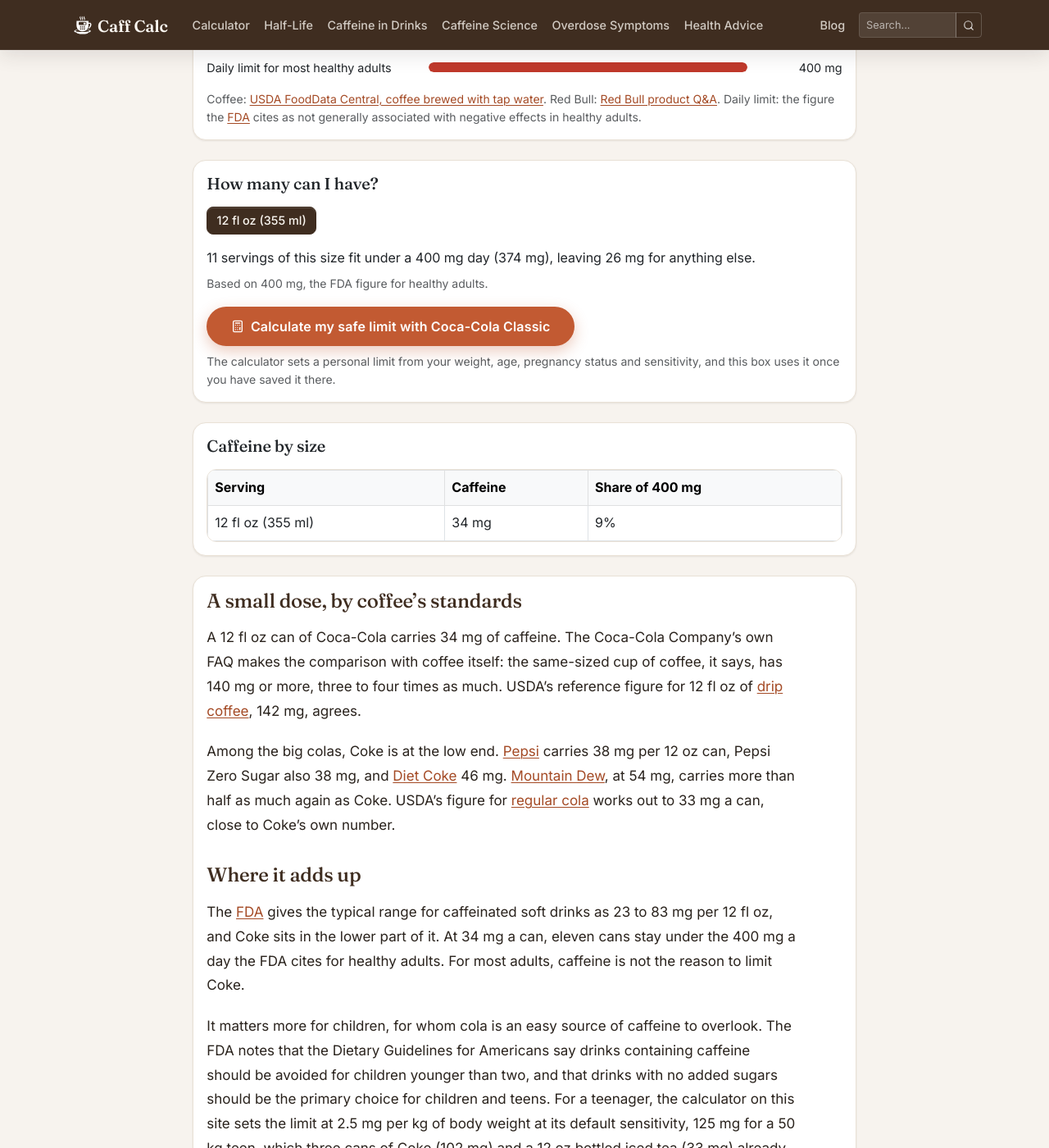
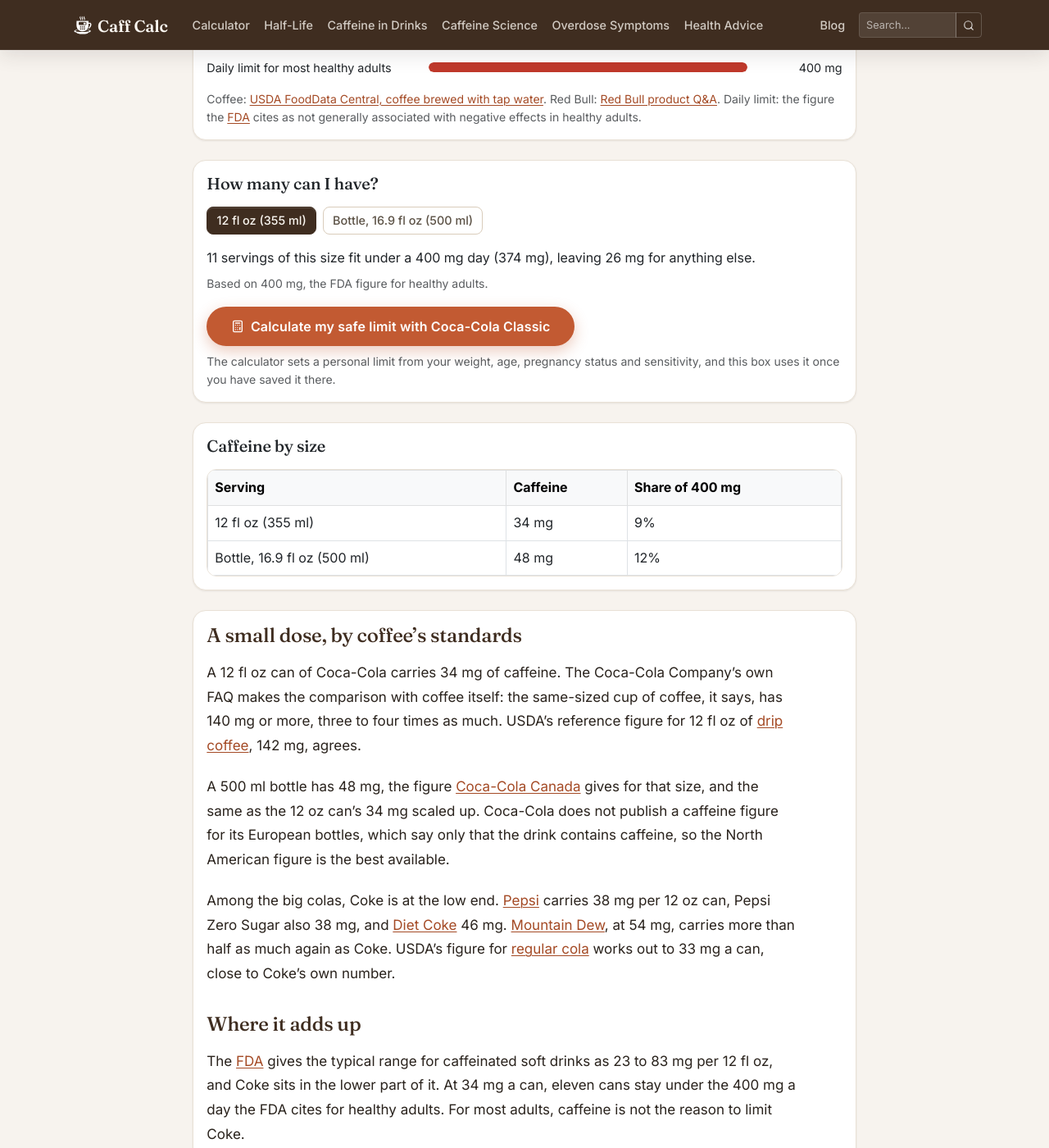
Before and after one commit to IUshakovsky/caff-calc, a Jekyll site: the page built from _caffeine_in/coca-cola-classic.md, in a window 1280 px wide and 1400 px high, scrolled down 612 px. Shown: the whole window at 82% size. Built offline with Jekyll 4.4.1, drawn with Linux system fonts in a browser that asks for light colours; comment, search, counter and statistics services are not loaded; some of the changed text lies outside the part shown.

Commit message:
coca-cola-classic: add 500 ml bottle (48 mg, Coca-Cola Canada)
Co-Authored-By: Claude Opus 5.5 <noreply@anthropic.com>

```diff
--- a/_caffeine_in/coca-cola-classic.md
+++ b/_caffeine_in/coca-cola-classic.md
@@ -19,12 +19,17 @@ faq:
   answer: 'On caffeine alone, eleven 12 oz cans (374 mg) stay under the 400 mg a day the FDA cites for healthy adults, and a twelfth takes you to 408 mg. Teenagers have far less room: three cans (102 mg) come close to the 125 mg this site''s calculator sets for a 50 kg teen.'
 - question: Is there a caffeine-free Coca-Cola?
   answer: Yes. The Coca-Cola Company sells caffeine-free versions of Coca-Cola, Diet Coke and Coca-Cola Zero Sugar, and lists Sprite, Fresca and Fanta among its drinks with no caffeine.
-last_modified_at: 2026-10-03
+sources:
+- name: Coca-Cola Canada, Coca-Cola Original Taste
+  url: https://www.coca-cola.com/ca/en/brands/coca-cola/products/coca-cola-original-taste
+last_modified_at: 2026-11-04
 ---
 
 ## A small dose, by coffee's standards
 
 A 12 fl oz can of Coca-Cola carries 34 mg of caffeine. The Coca-Cola Company's own FAQ makes the comparison with coffee itself: the same-sized cup of coffee, it says, has 140 mg or more, three to four times as much. USDA's reference figure for 12 fl oz of [drip coffee]({{ '/caffeine-in/brewed-coffee/' | relative_url }}), 142 mg, agrees.
+
+A 500 ml bottle has 48 mg, the figure [Coca-Cola Canada](https://www.coca-cola.com/ca/en/brands/coca-cola/products/coca-cola-original-taste) gives for that size, and the same as the 12 oz can's 34 mg scaled up. Coca-Cola does not publish a caffeine figure for its European bottles, which say only that the drink contains caffeine, so the North American figure is the best available.
 
 Among the big colas, Coke is at the low end. [Pepsi]({{ '/caffeine-in/pepsi/' | relative_url }}) carries 38 mg per 12 oz can, Pepsi Zero Sugar also 38 mg, and [Diet Coke]({{ '/caffeine-in/diet-coke/' | relative_url }}) 46 mg. [Mountain Dew]({{ '/caffeine-in/mountain-dew/' | relative_url }}), at 54 mg, carries more than half as much again as Coke. USDA's figure for [regular cola](https://fdc.nal.usda.gov/food-details/174852/nutrients) works out to 33 mg a can, close to Coke's own number.
 
--- a/_data/beverages.yml
+++ b/_data/beverages.yml
@@ -1719,6 +1719,13 @@
   - size_oz: 12
     size_ml: 355
     caffeine_mg: 34
+    default: true
+  # 500 ml figure: Coca-Cola Canada product page ("48 mg PER 500 mL"),
+  # listed in _caffeine_in/coca-cola-classic.md sources. Europe publishes none.
+  - label: Bottle
+    size_oz: 16.9
+    size_ml: 500
+    caffeine_mg: 48
   source_name: The Coca-Cola Company, ingredients FAQ
   source_url: https://www.coca-colacompany.com/about-us/faq/ingredients
   verified: 2026-09-19
```
